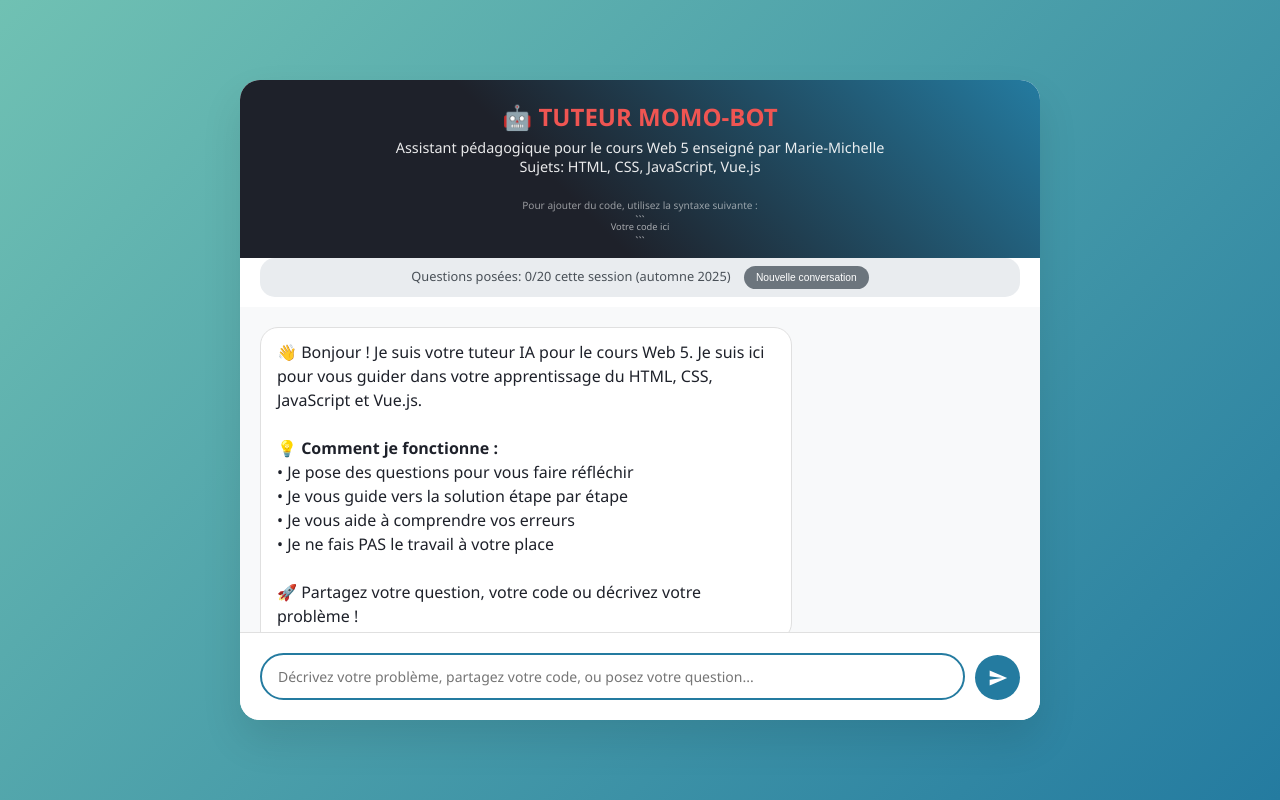
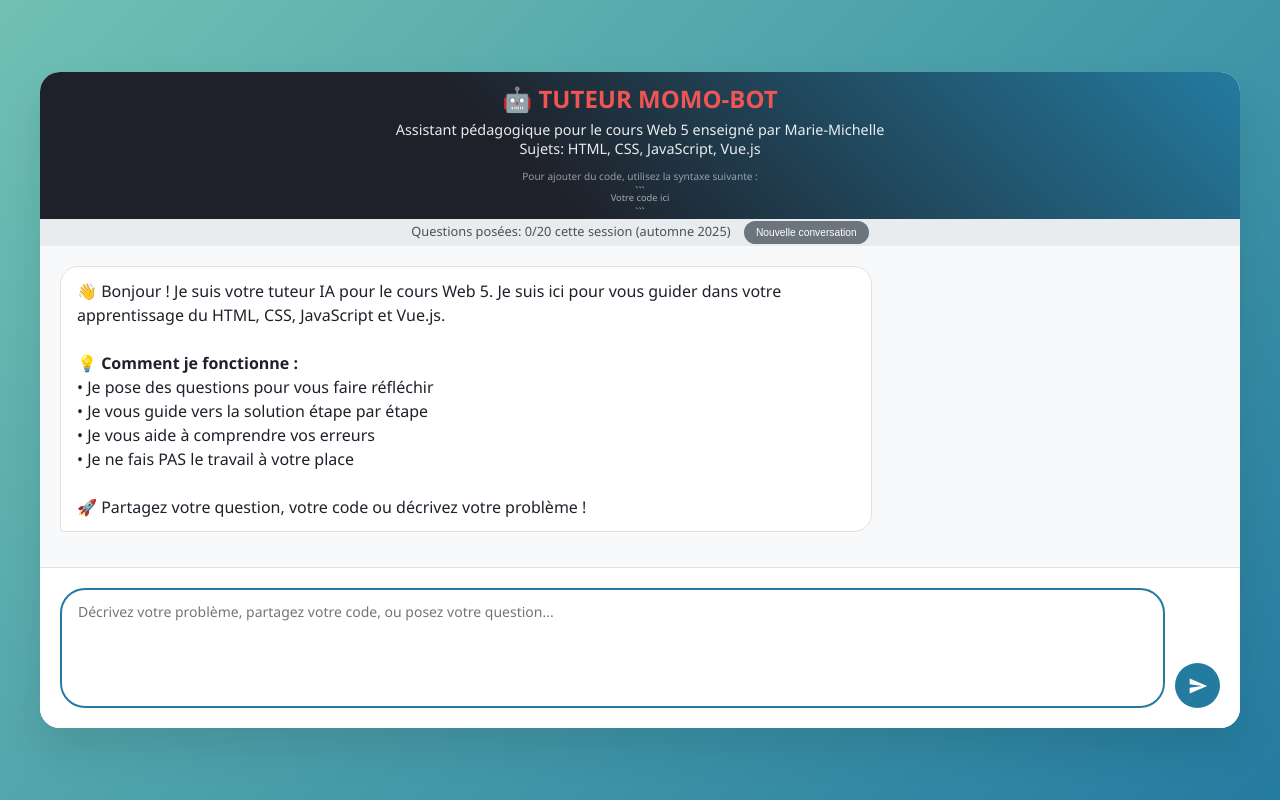
Before and after one commit to kid-synthetique/tuteur-ai-web5, a website: page index.html in a window 1280 px wide. Drawn offline with Linux system fonts and the light colour scheme.

Commit message:
styliser le cadre

```diff
--- a/index.html
+++ b/index.html
@@ -58,7 +58,7 @@
             <div class="input-container">
                 <textarea class="input-field" id="messageInput"
                     placeholder="Décrivez votre problème, partagez votre code, ou posez votre question..."
-                    maxlength="1000" rows="1"></textarea>
+                    maxlength="1000" rows="5"></textarea>
                 <button class="send-button" id="sendButton">
                     <svg width="20" height="20" viewBox="0 0 24 24" fill="currentColor">
                         <path d="M2.01 21L23 12 2.01 3 2 10l15 2-15 2z" />
--- a/styles.css
+++ b/styles.css
@@ -29,15 +29,16 @@ body {
     align-items: center;
     justify-content: center;
     color: var(--gris-fonce);
+    padding: 5px 10px;
+    margin: 0;
 }
 
 .container {
     background: white;
     border-radius: 20px;
     box-shadow: 0 20px 40px rgba(0, 0, 0, 0.1);
-    width: 90%;
-    max-width: 800px;
-    height: 80vh;
+    width: 100%;
+    max-width: 1200px;
     display: flex;
     flex-direction: column;
     overflow: hidden;
@@ -46,7 +47,7 @@ body {
 .header {
     background: linear-gradient(45deg, var(--gris-fonce) 40%, var(--bleu) 100%);
     color: white;
-    padding: 20px;
+    padding: 10px;
     text-align: center;
 }
 
@@ -65,7 +66,7 @@ body {
 
 .header .instructions{
     font-size: 0.7em;
-    margin: 2em 0 -0.9em 0;
+    margin: 1em 0 -0.9em 0;
     opacity: 0.6;
 }
 
@@ -259,12 +260,11 @@ pre {
 
 .usage-counter {
     background: #e9ecef;
-    padding: 8px 12px;
-    border-radius: 15px;
+    padding: 2px 12px;
     font-size: 0.8em;
     color: #495057;
     text-align: center;
-    margin: 0 20px 10px;
+    margin: 0;
 }
 
 .clear-button {
```
